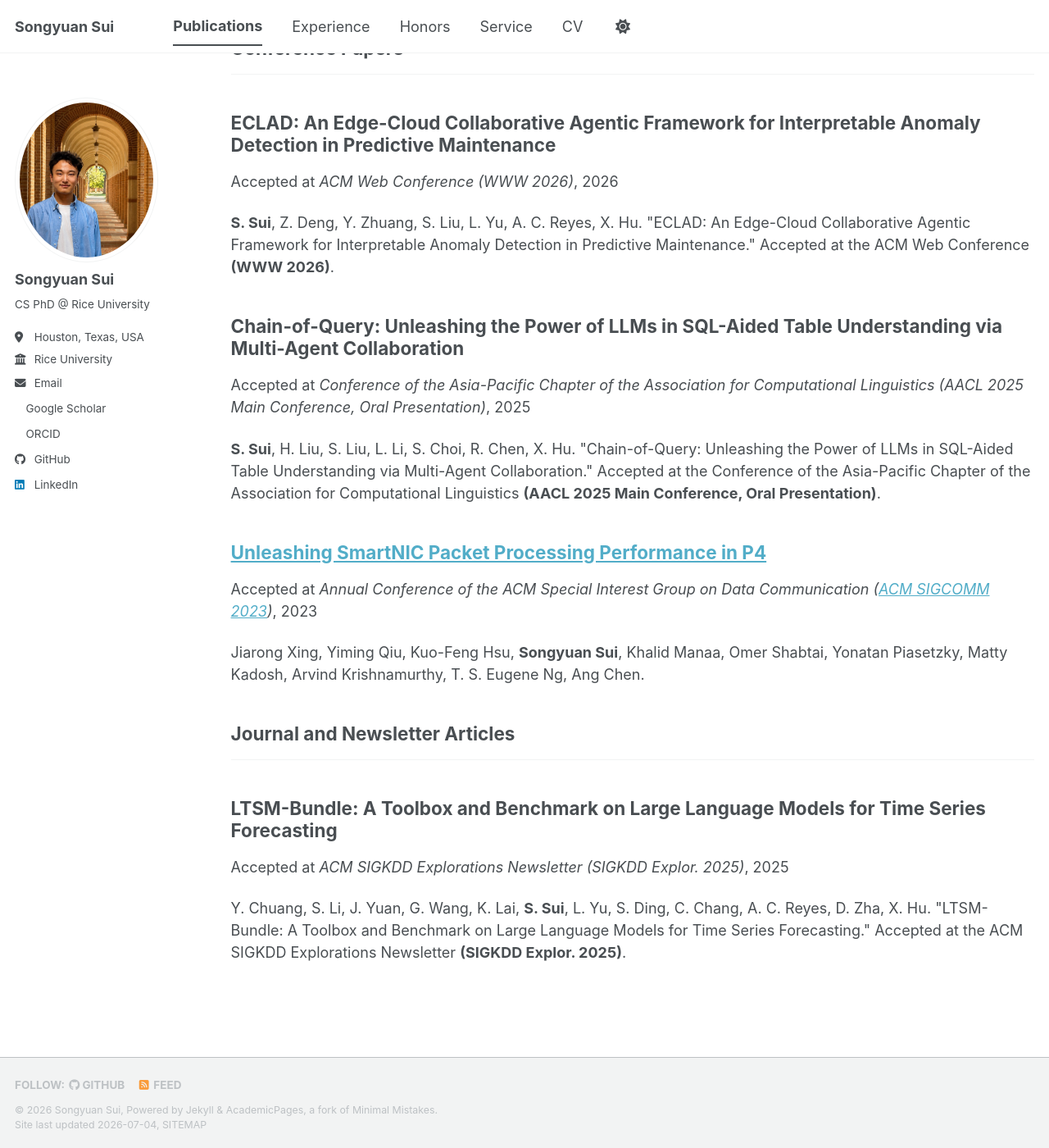
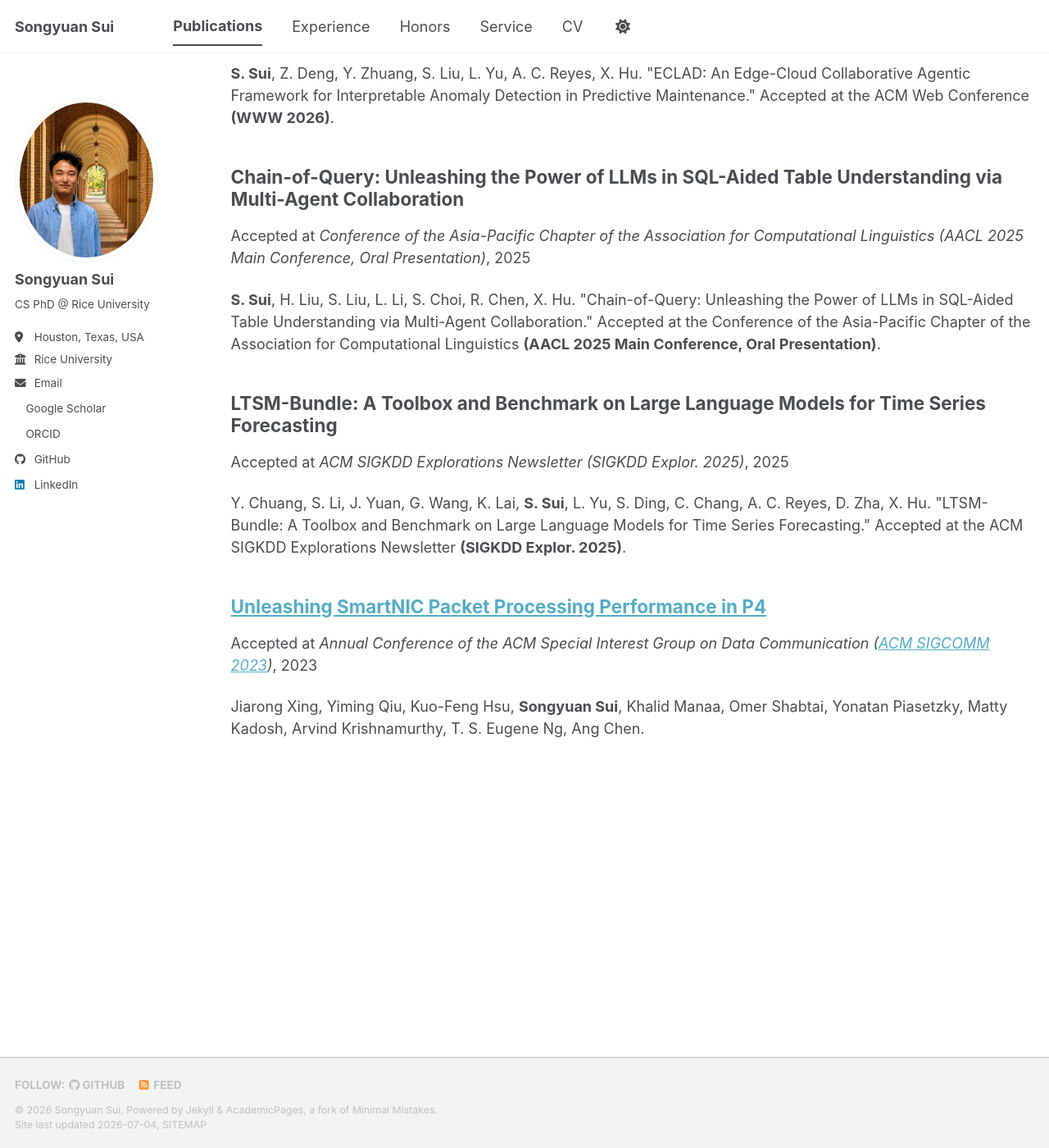
Before and after one commit to SongyuanSui/SongyuanSui.github.io, a Jekyll site: the page built from _pages/publications.html, in a window 1280 px wide and 1400 px high, scrolled down 1174 px. Shown: the whole window at 82% size. Built offline with Jekyll 4.4.1, drawn with Linux system fonts in a browser that asks for light colours; a style sheet for code colours, icons or effects is not loaded.

```diff
--- a/_config.yml
+++ b/_config.yml
@@ -81,15 +81,6 @@ author:
   xing             : # Username
   youtube          : # Username
   zhihu            : # Username
-
-# Publication Category - The following the list of publication categories and their headings
-publication_category:
-  under_review:
-    title: 'Under Review'
-  conferences:
-    title: 'Conference Papers'
-  journals:
-    title: 'Journal and Newsletter Articles'
 
 # Site Settings
 teaser                   :  # filename of teaser fallback teaser image placed in /images/ for social media previews
```
